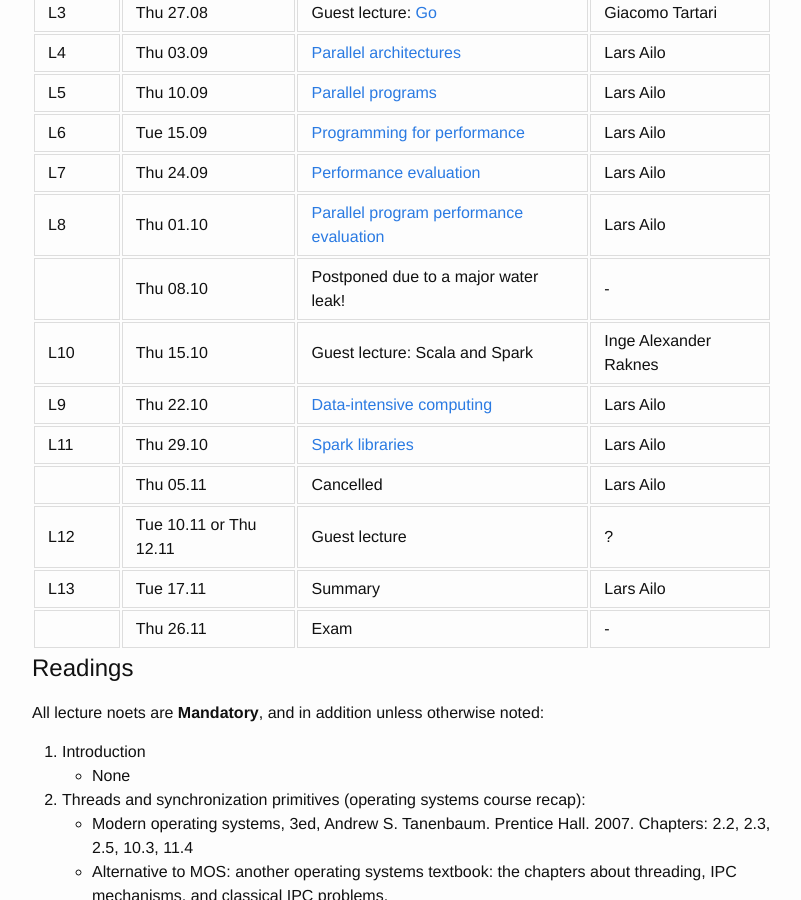
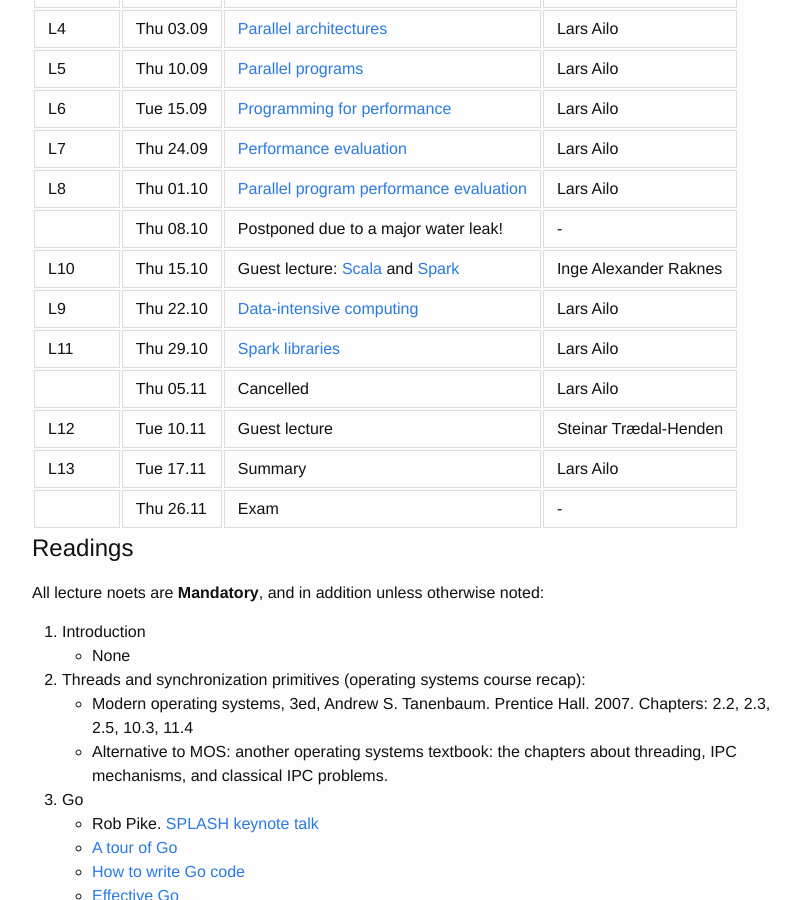
Before and after one commit to uit-inf-2202/syllabus, a Jekyll site: the page built from index.md, in a window 1280 px wide and 900 px high, scrolled down 757 px. Shown: the whole window, without its empty margins (238-1039 px from the left). Built offline with Jekyll 4.4.1, drawn with Linux system fonts in a browser that asks for light colours.

Commit message:
Added Scala and Spark slides

```diff
--- a/index.md
+++ b/index.md
@@ -32,11 +32,11 @@ We have the following rooms and hours:
 | L7  | Thu 24.09 | [Performance evaluation](lectures/07-performance-evaluation.pptx) | Lars Ailo |
 | L8  | Thu 01.10 | [Parallel program performance evaluation](lectures/08-parallel-program-performance.pptx) | Lars Ailo |
 |     | Thu 08.10 | Postponed due to a major water leak!	| - |
-| L10 | Thu 15.10 | Guest lecture: Scala and Spark			| Inge Alexander Raknes |
+| L10 | Thu 15.10 | Guest lecture: [Scala](lectures/09-Scala.pdf) and [Spark](lectures/09-Spark.pdf) | Inge Alexander Raknes |
 | L9  | Thu 22.10 | [Data-intensive computing](lectures/10-data-intensive-computing.pptx) | Lars Ailo |
 | L11 | Thu 29.10 | [Spark libraries](lectures/11-spark-libraries.pptx) | Lars Ailo |
-|     | Thu 05.11 | Cancelled 	| Lars Ailo |
-| L12 | Tue 10.11 or Thu 12.11 | Guest lecture | ? |
+|     | Thu 05.11 | Cancelled | Lars Ailo |
+| L12 | Tue 10.11 | Guest lecture | Steinar Trædal-Henden |
 | L13 | Tue 17.11 | Summary	| Lars Ailo |
 |     | Thu 26.11 | Exam | - |
 
```
Also changed, not shown: 2 other files.
